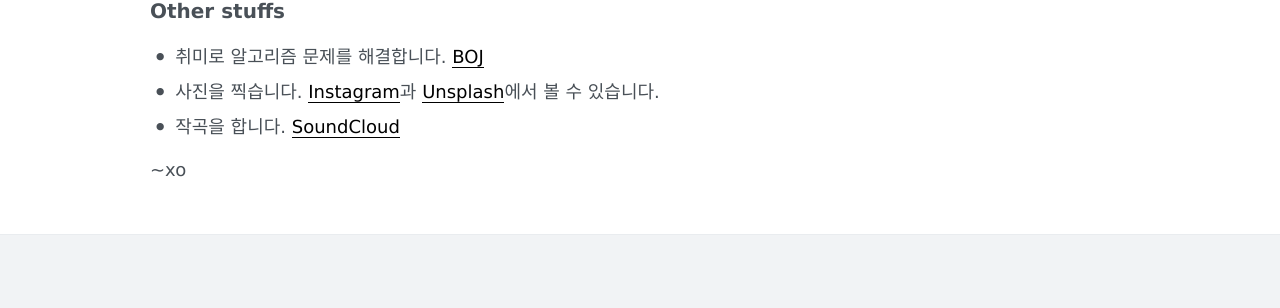
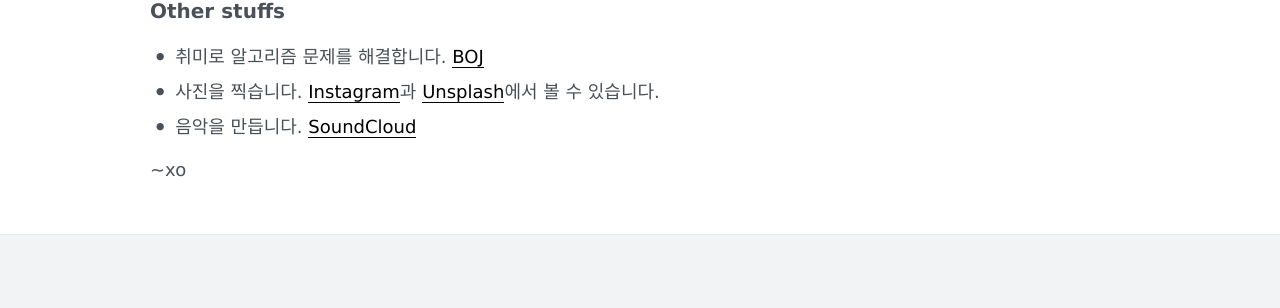
Before and after one commit to blurfx/xo.dev, a Jekyll site: the page built from about.md, in a window 1280 px wide. Shown: the part 1372-1680 px from the top of the page. Built offline with Jekyll 4.4.1, drawn with Linux system fonts in a browser that asks for light colours.

Commit message:
fix: typo

```diff
--- a/about.md
+++ b/about.md
@@ -48,7 +48,7 @@ permalink: /about/
 ## Other stuffs
 - 취미로 알고리즘 문제를 해결합니다. [BOJ](https://www.acmicpc.net/user/mystika)
 - 사진을 찍습니다. [Instagram](https://instagram.com/blureffect)과 [Unsplash](https://unsplash.com/@changhui)에서 볼 수 있습니다.
-- 작곡을 합니다. [SoundCloud](https://soundcloud.com/chaui)
+- 음악을 만듭니다. [SoundCloud](https://soundcloud.com/chaui)
 
 
 ~xo
```
